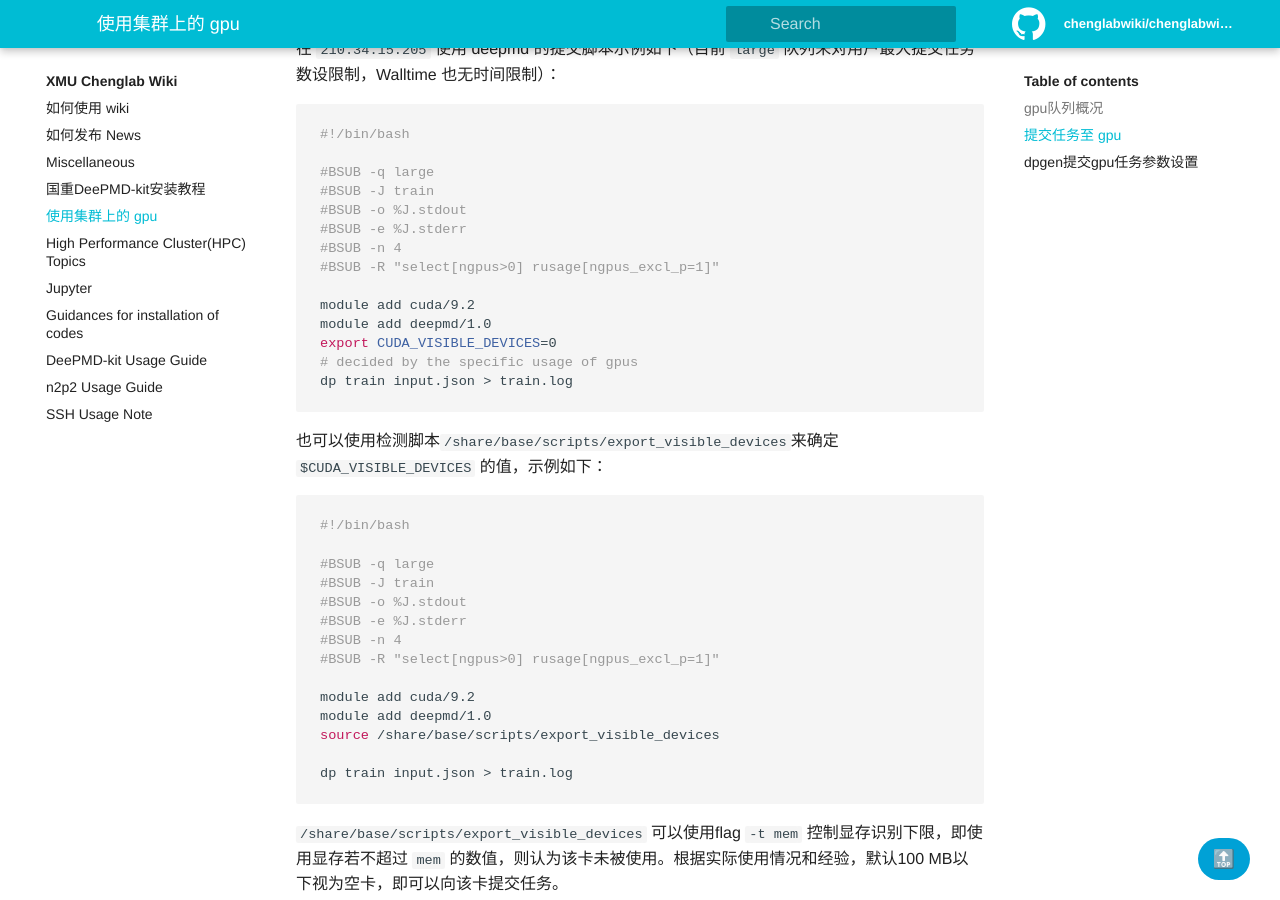
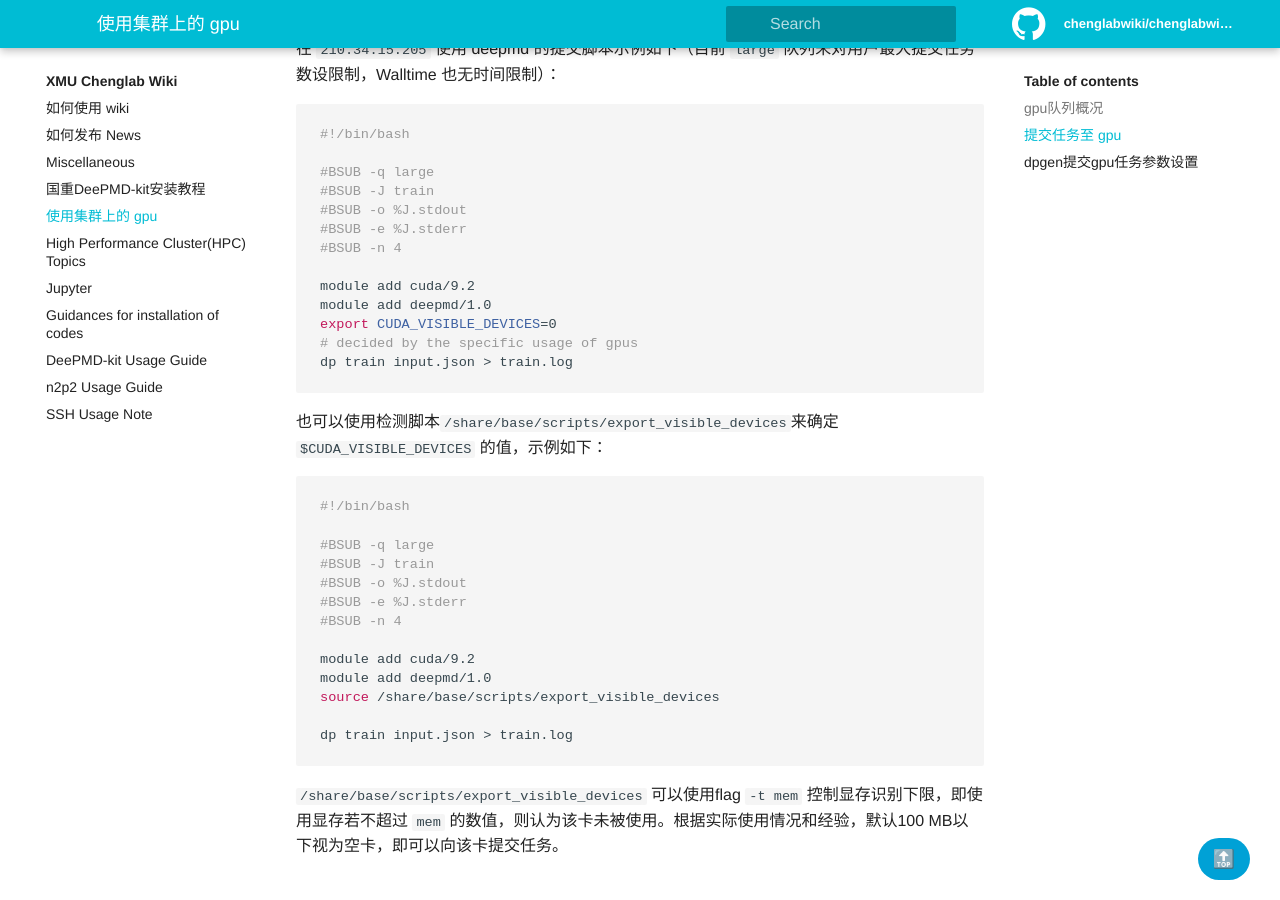
Before and after one commit to chenggroup/chenggroup.github.io, a Jekyll site: the page built from _wiki/gpu_usage.md, in a window 1280 px wide and 900 px high, scrolled down 1788 px. Built offline with Jekyll 4.4.1, drawn with Linux system fonts in a browser that asks for light colours.

Commit message:
remove ngpus_excl_p from gpu_usage

```diff
--- a/_wiki/gpu_usage.md
+++ b/_wiki/gpu_usage.md
@@ -88,7 +88,6 @@ Thu Jan 16 10:05:48 2020
 #BSUB -o %J.stdout
 #BSUB -e %J.stderr
 #BSUB -n 4
-#BSUB -R "select[ngpus>0] rusage[ngpus_excl_p=1]"
 
 module add cuda/9.2
 module add deepmd/1.0
@@ -107,7 +106,6 @@ dp train input.json > train.log
 #BSUB -o %J.stdout
 #BSUB -e %J.stderr
 #BSUB -n 4
-#BSUB -R "select[ngpus>0] rusage[ngpus_excl_p=1]"
 
 module add cuda/9.2
 module add deepmd/1.0
```
